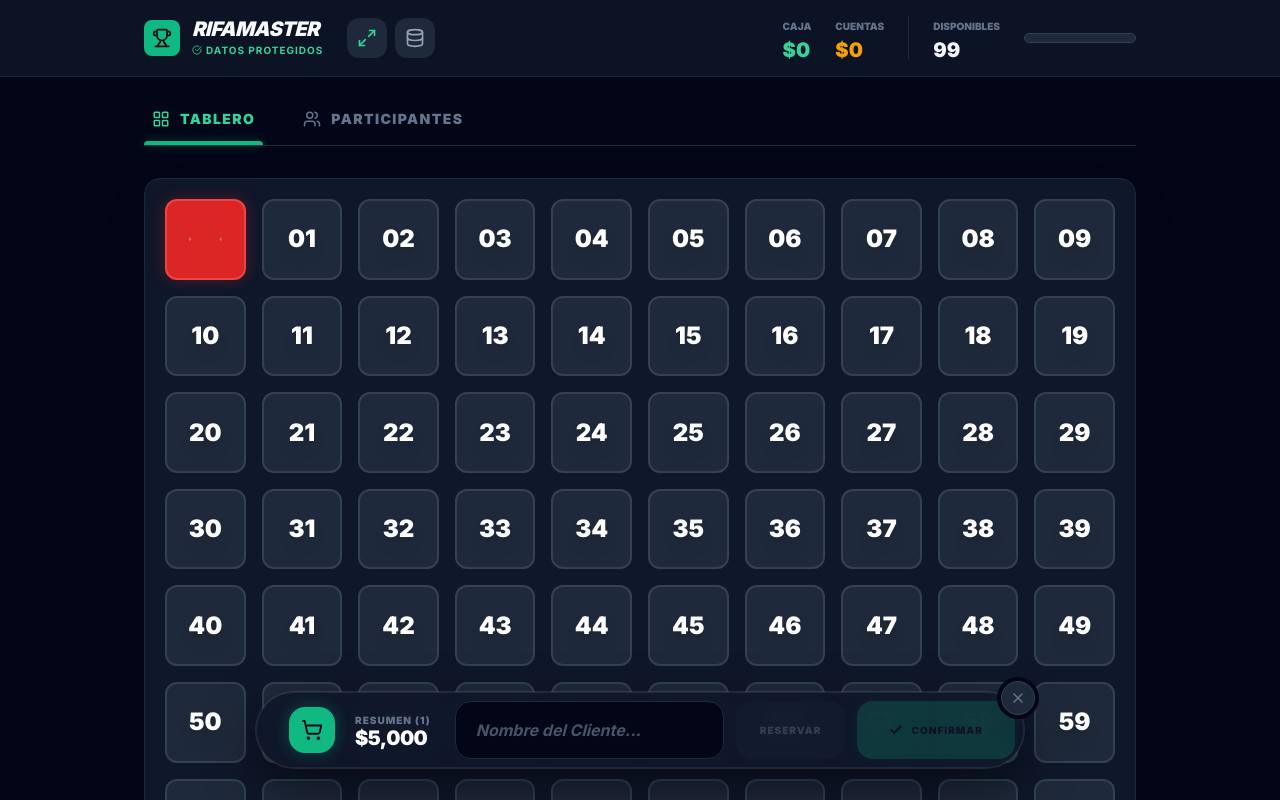
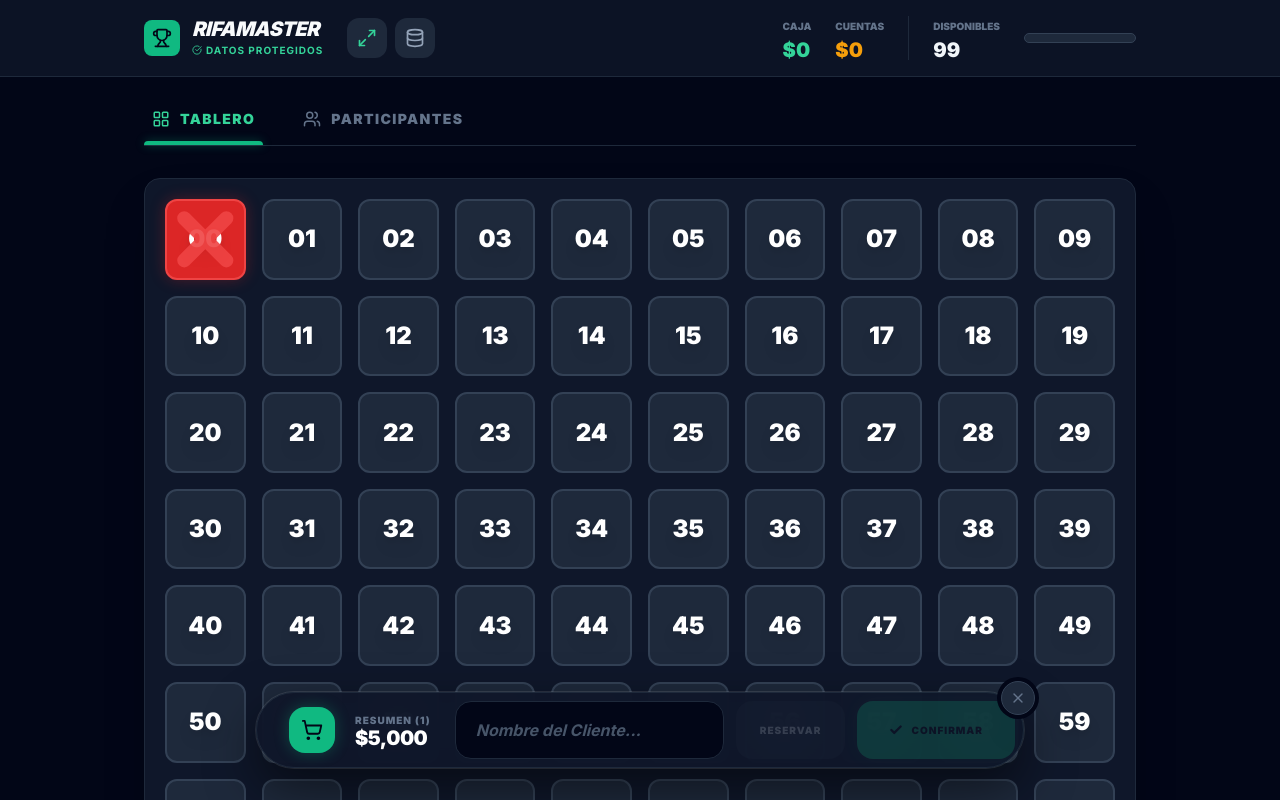
Before and after one commit to newxmkxkombat-coder/RifasMaster, a React (Vite) app: page / in a window 1280 px wide. Both pictures are taken after a click on the button "00". Shown: the top 800 px of the page. Built offline with nearby package versions, Linux system fonts and the light colour scheme.

Commit message:
Refactor TicketGrid styles and improve accessibility

```diff
--- a/components/TicketGrid.tsx
+++ b/components/TicketGrid.tsx
@@ -15,10 +15,10 @@ interface TicketGridProps {
 const TicketGrid: React.FC<TicketGridProps> = ({ tickets, onToggleTicket, swappingTicketId, isFullScreen = false, activeOwnerName = null }) => {
   return (
     <div className={`
-      grid transition-all duration-500 w-full mx-auto
+      grid rounded-2xl transition-all duration-500 w-full
       ${isFullScreen
-        ? 'grid-cols-10 gap-1.5 sm:gap-2 p-2 bg-slate-950 border border-slate-900 shadow-[0_0_50px_rgba(0,0,0,1)] max-w-[95vh]'
-        : 'grid-cols-5 sm:grid-cols-10 gap-3 sm:gap-4 p-5 bg-slate-900 border border-slate-800 shadow-2xl rounded-2xl'
+        ? 'grid-cols-10 gap-2 sm:gap-3 p-4 bg-slate-950 border border-slate-900 shadow-[0_0_50px_rgba(0,0,0,1)]'
+        : 'grid-cols-5 sm:grid-cols-10 gap-3 sm:gap-4 p-5 bg-slate-900 border border-slate-800 shadow-2xl'
       }
     `}>
       {tickets.map((ticket) => {
@@ -31,6 +31,9 @@ const TicketGrid: React.FC<TicketGridProps> = ({ tickets, onToggleTicket, swappi
           ticket.status === TicketStatus.RESERVED ||
           ticket.status === TicketStatus.PAID;
 
+        // An interactive ticket is one that is available to be clicked
+        // OR the one we are currently swapping FROM
+        // OR one that belongs to the user we are currently "Adding more" to (so we can remove it if needed)
         let isInteractive = ticket.status === TicketStatus.AVAILABLE || ticket.status === TicketStatus.SELECTED;
 
         if (swappingTicketId) {
@@ -46,25 +49,24 @@ const TicketGrid: React.FC<TicketGridProps> = ({ tickets, onToggleTicket, swappi
             onClick={() => isInteractive ? onToggleTicket(ticket.id) : null}
             disabled={!isInteractive && !isSwappingSource}
             className={`
-              relative flex flex-col items-center justify-center font-black transition-all duration-300
-              ${isFullScreen ? 'rounded-none' : 'rounded-xl'}
+              relative flex flex-col items-center justify-center rounded-xl font-black transition-all duration-300
               ${isSwappingSource ? 'bg-indigo-900 border-indigo-400 text-white ring-2 ring-indigo-500/50 z-10' : STATUS_COLORS[ticket.status]}
               ${belongsToActiveUser ? 'bg-emerald-950 border-emerald-500 text-white shadow-[0_0_15px_rgba(16,185,129,0.2)]' : ''}
               ${!isInteractive && !isSwappingSource ? 'cursor-not-allowed opacity-100' : 'active:scale-90 cursor-pointer'}
               aspect-square ${isFullScreen ? 'text-xl sm:text-4xl' : 'text-lg sm:text-2xl'} border-2
             `}
           >
-            {/* The Number */}
-            <span className={`relative z-10 text-white drop-shadow-lg ${isOccupied && !isSwappingSource ? 'opacity-40' : 'opacity-100'}`}>
+            {/* The Number - Pure white for all states for maximum legibility */}
+            <span className="relative z-10 text-white drop-shadow-lg">
               {ticket.id}
             </span>
 
-            {/* The "X" overlay - Much larger and centered */}
+            {/* The "X" overlay - Now larger and with thicker stroke to 'cover' the number */}
             {isOccupied && !isSwappingSource && (
                <div className="absolute inset-0 z-20 flex items-center justify-center pointer-events-none overflow-hidden">
                   <X
-                    className={`w-full h-full opacity-100 scale-125 ${belongsToActiveUser ? 'text-emerald-400' : 'text-red-600'}`}
-                    strokeWidth={isFullScreen ? 6 : 5}
+                    className={`w-full h-full opacity-90 scale-110 ${belongsToActiveUser ? 'text-emerald-400' : 'text-red-500'}`}
+                    strokeWidth={isFullScreen ? 5 : 4}
                   />
                </div>
             )}
```
